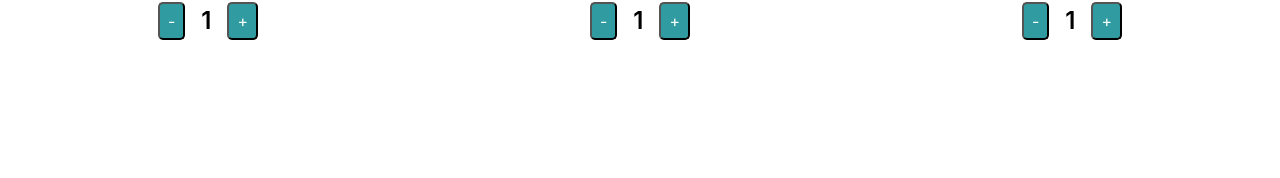
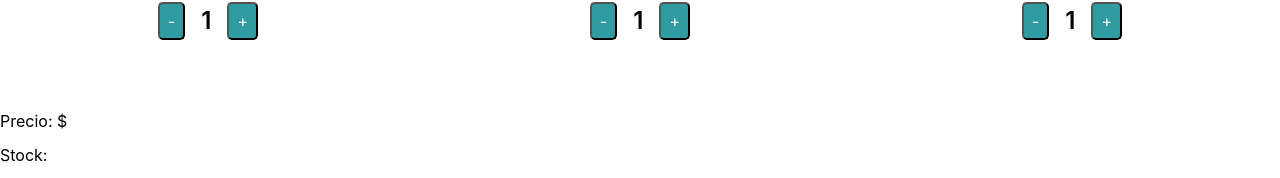
Before and after one commit to franrey98/rey-app, a React (Create React App) app: page / in a window 1280 px wide. Shown: the part 741-919 px from the top of the page. Before the commit the page ends 800 px from the top, so only its background shows below. Built offline with nearby package versions, Linux system fonts and the light colour scheme.

Commit message:
Desafio detalle del producto

```diff
--- a/src/App.js
+++ b/src/App.js
@@ -1,5 +1,6 @@
 import NavBar from "./components/NavBar";
 import ItemListContainer from "./components/ItemListContainer";
+import ItemDetailContainer from "./components/ItemDetailContainer";
 
 function App() {
   return (
@@ -8,6 +9,7 @@ function App() {
       <ItemListContainer
         greeting="La tienda de deportes top 1 del pais!"
       />
+      <ItemDetailContainer />
     </div>
   );
 }
--- /dev/null
+++ b/src/components/ItemDetail.jsx
@@ -0,0 +1,15 @@
+import React from 'react'
+
+const ItemDetail = ({ item }) => {
+    return (
+        <div>
+            <h1>{item.name}</h1>
+            <img src={item.image} alt={item.name} />
+            <p>{item.descripcion}</p>
+            <p>Precio: ${item.precio}</p>
+            <p>Stock: {item.stock}</p>
+        </div>
+    )
+}
+
+export default ItemDetail
--- /dev/null
+++ b/src/components/ItemDetailContainer.jsx
@@ -0,0 +1,26 @@
+import { useState, useEffect } from 'react'
+import customFetch from '../utils/CustomFetch'
+import Products from '../utils/Products'
+import ItemDetail from './ItemDetail'
+
+
+
+const ItemDetailContainer = () => {
+
+    const [item, setItem] = useState({})
+
+    useEffect(() => {
+        customFetch(6000, Products.find(p => p.id === 1))
+            .then(r => setItem(r))
+    }, [item])
+
+    return (
+        <div>
+            <ItemDetail
+                item={item}
+            />
+        </div>
+    )
+}
+
+export default ItemDetailContainer
--- a/src/components/ItemList.jsx
+++ b/src/components/ItemList.jsx
@@ -1,10 +1,10 @@
 import React from 'react'
 import Item from './Item'
 
-const ItemList = ({ products }) => {
+const ItemList = ({ items }) => {
     return (
         <div className='display-productos'>
-            {products.map(p => (
+            {items.map(p => (
                 <Item
                     key={p.id}
                     name={p.name}
--- a/src/components/ItemListContainer.jsx
+++ b/src/components/ItemListContainer.jsx
@@ -18,7 +18,7 @@ const ItemListContainer = ({ greeting }) => {
 
             <div className=''>
                 <ItemList
-                    products={items}
+                    items={items}
                 />
             </div>
         </div>
```
Also changed, not shown: notas.txt (added).
